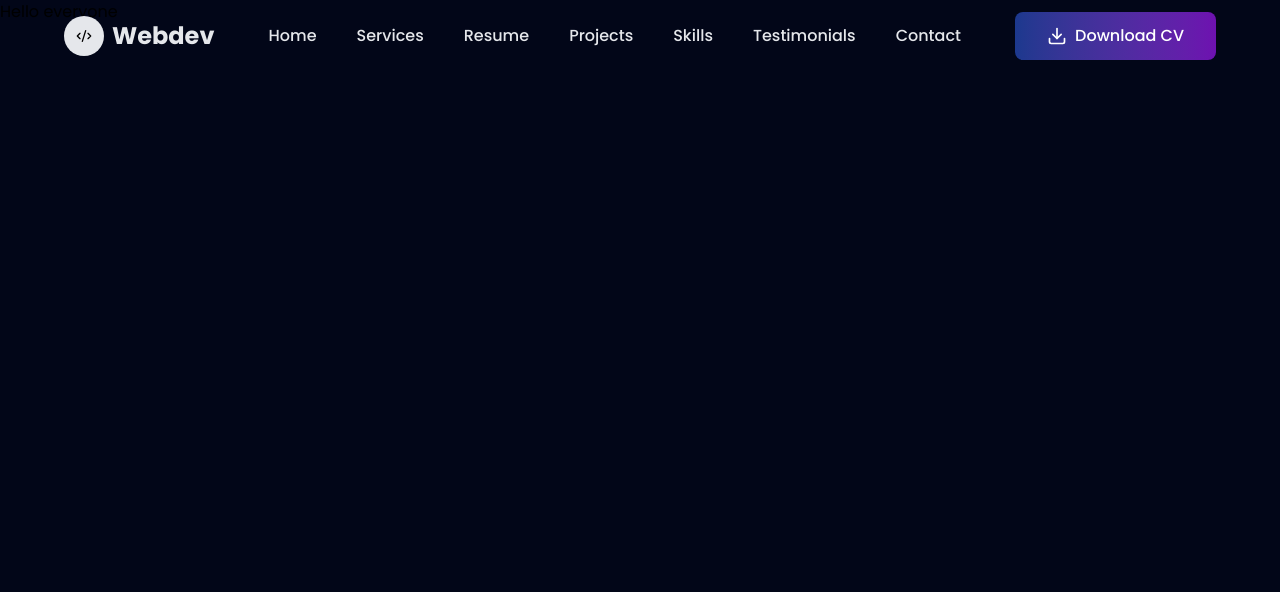
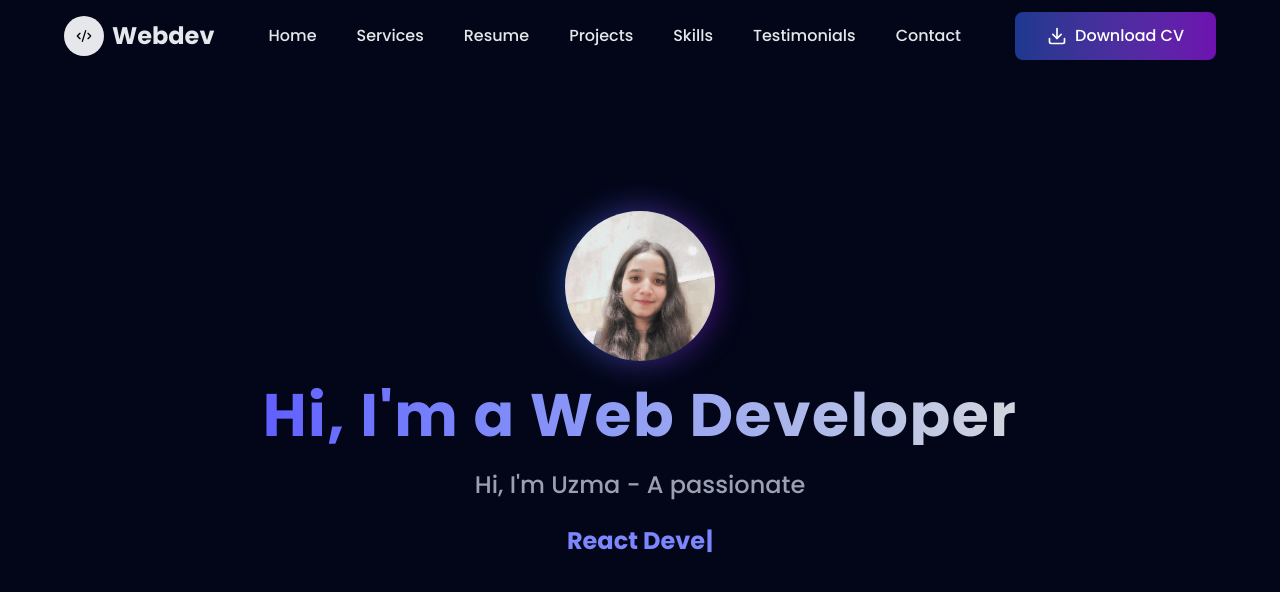
Before and after one commit to Uzmaa7/Portfolio, a Next.js app: page / in a window 1280 px wide. Shown: the top 592 px of the page. Built offline with nearby package versions, Linux system fonts and the light colour scheme.

Commit message:
feat(hero): build HeroSection with animated typewriter and glowing profile

```diff
--- a/package.json
+++ b/package.json
@@ -12,7 +12,8 @@
     "next": "16.1.4",
     "react": "19.2.3",
     "react-dom": "19.2.3",
-    "react-icons": "^5.5.0"
+    "react-icons": "^5.5.0",
+    "typewriter-effect": "^2.22.0"
   },
   "devDependencies": {
     "@tailwindcss/postcss": "^4",
--- a/src/app/page.tsx
+++ b/src/app/page.tsx
@@ -1,7 +1,9 @@
-
+import HeroSection from "@/components/home/hero/HeroSection";
 
 export default function Home() {
   return (
-    <h1 className="h-[2000]">Hello everyone</h1>
+   <>
+   <HeroSection/>
+   </>
   );
 }
--- /dev/null
+++ b/src/components/home/hero/AnimatedIntro.tsx
@@ -0,0 +1,23 @@
+import Typewriter from "typewriter-effect"
+
+export default function AnimatedIntro(){
+    return(
+        <div className="text-lg sm:text-2xl h-30 px-8 text-center font-medium text-gray-400">
+            Hi, I&apos;m Uzma - A passionate
+            <span className="font-bold text-indigo-400">
+           <Typewriter options={{
+                strings: [
+                    "Frontend Developer",
+                    "React Developer",
+                    "Tech Enthusiast"
+                ],
+                autoStart:true,
+                loop:true,
+                delay:75,
+                deleteSpeed:50,
+                wrapperClassName:"inline-block py-6"
+           }}/>
+           </span>
+        </div>
+    )
+}
--- /dev/null
+++ b/src/components/home/hero/HeroSection.tsx
@@ -0,0 +1,34 @@
+"use client"
+import Image from "next/image"
+
+import AnimatedIntro from "./AnimatedIntro"
+
+
+export default function HeroSection(){
+    return(
+        <section id="home" className="h-screen relative flex justify-center items-center
+        overflow-hidden flex-col ">
+            <div className="absolute z-10 flex flex-col items-center">
+                {/* glowing img */}
+                <div className="w-37.5 h-37.5 relative">
+
+                    <div className="absolute inset-0 rounded-full bg-linear-to-r
+                    from-blue-500 to-purple-600 blur-lg animate-pulse
+                    opacity-50"></div>
+
+                    <Image src="/images/image1.png" alt="image" className="object-cover object-top rounded-full" fill/>
+
+                </div>
+
+                {/* Text */}
+                <h1 className="text-center text-3xl sm:text-4xl md:text-5xl lg:text-6xl font-bold my-6
+                tracking-wide text-transparent bg-clip-text bg-linear-to-r
+                from-indigo-500 to-gray-300">Hi, I&apos;m a Web Developer</h1>
+
+                {/* Animated Intro */}
+                <AnimatedIntro/>
+            </div>
+
+        </section>
+    )
+}
```
Also changed, not shown: public/images/image1.png (added), 1 other file (tests, documents, lock files or other folders).
